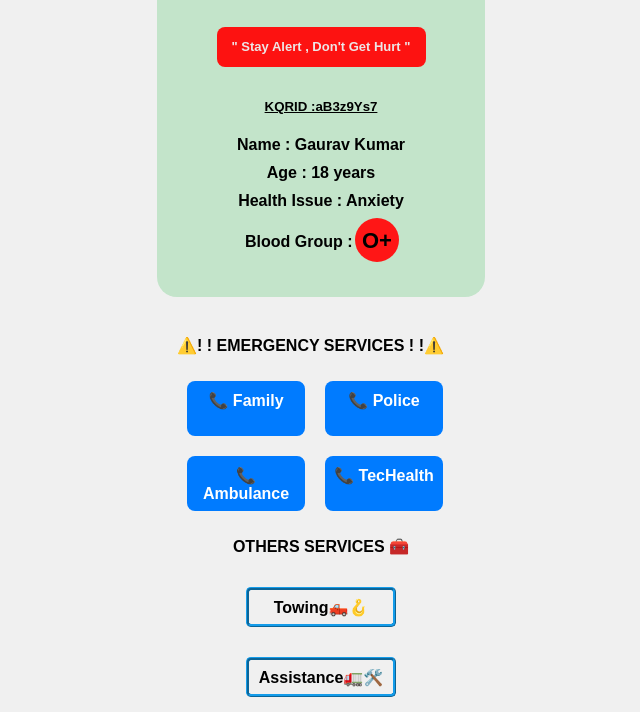
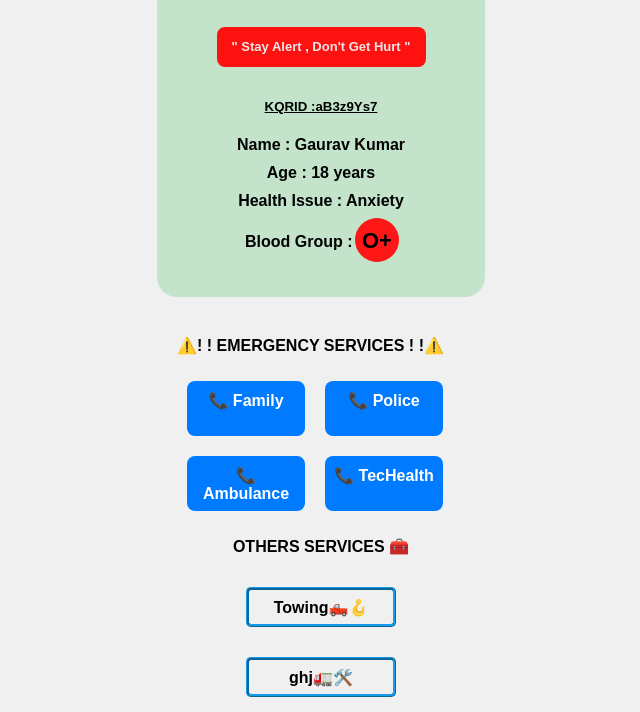
Before and after one commit to sachinkumar7033/prorotype.techealth, a plain HTML site: page index.html in a window 1280 px wide. Shown: the part 293-1005 px from the top of the page, without its empty margins (319-959 px from the left). Drawn offline with Linux system fonts and the light colour scheme.

Commit message:
Update index.html

```diff
--- a/index.html
+++ b/index.html
@@ -167,7 +167,7 @@
     </button>
 
     <button>
-      Assistance🚛🛠️
+      ghj🚛🛠️
     </button>
   </div>
 
```
